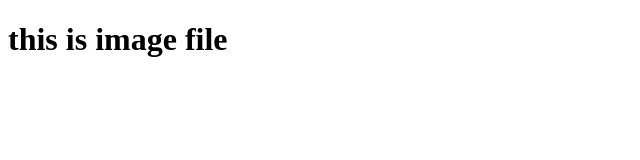
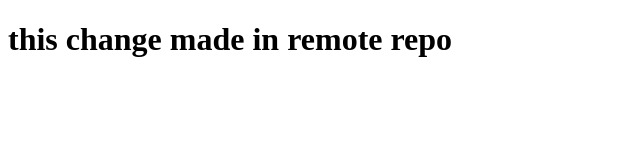
Before and after one commit to hiteshjogiya/day2practice, a plain HTML site: page aboutus.html in a window 1280 px wide. Shown: the whole page, without its empty margins (0-640 px from the left). Drawn offline with Linux system fonts and the light colour scheme.

Commit message:
change remotally in about us file

```diff
--- a/aboutus.html
+++ b/aboutus.html
@@ -5,7 +5,7 @@
     </head>
     <body>
         <h1>
-            this is image file
+            this change made in remote repo
         </h1>
 
     </body>
```
